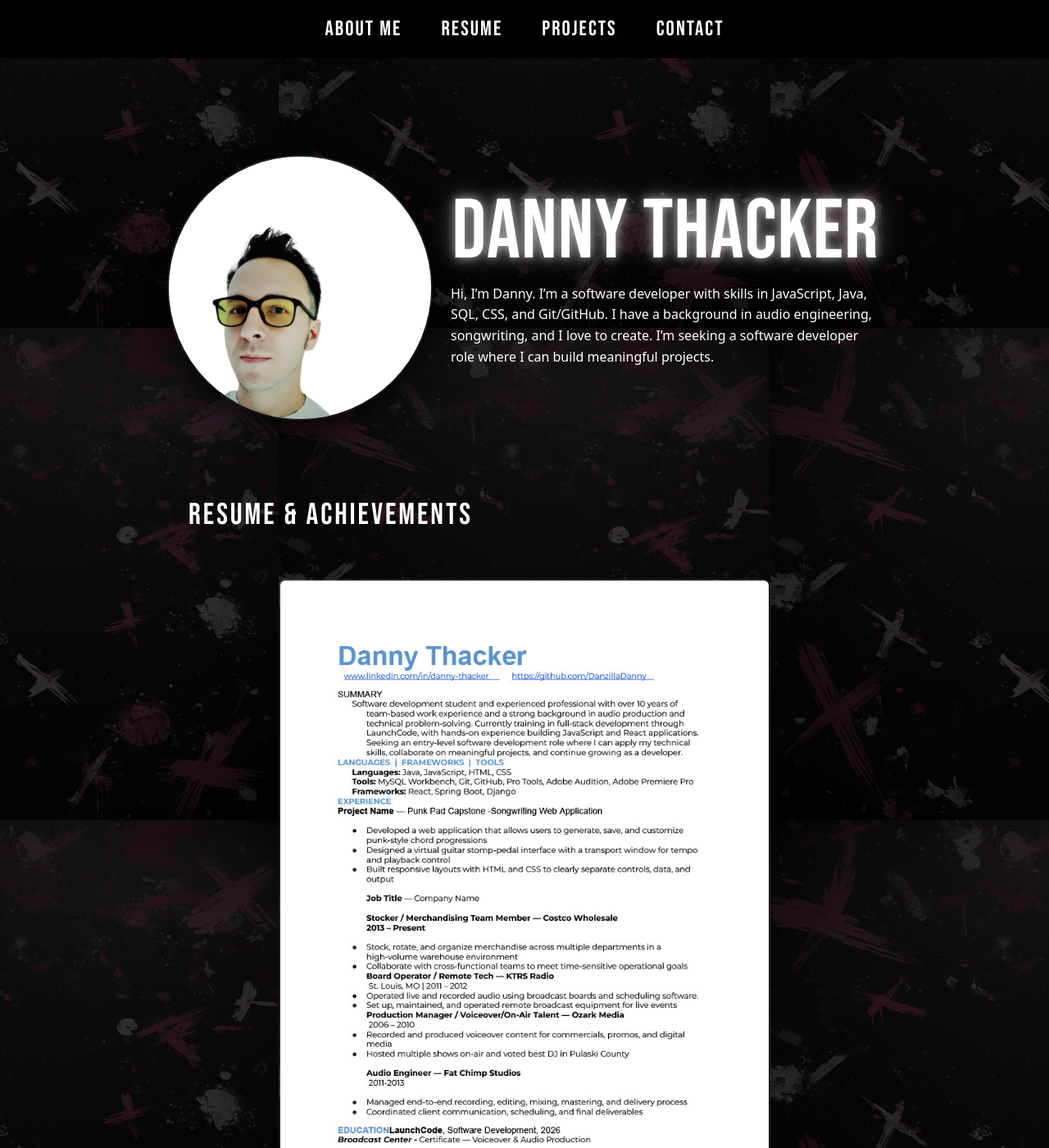
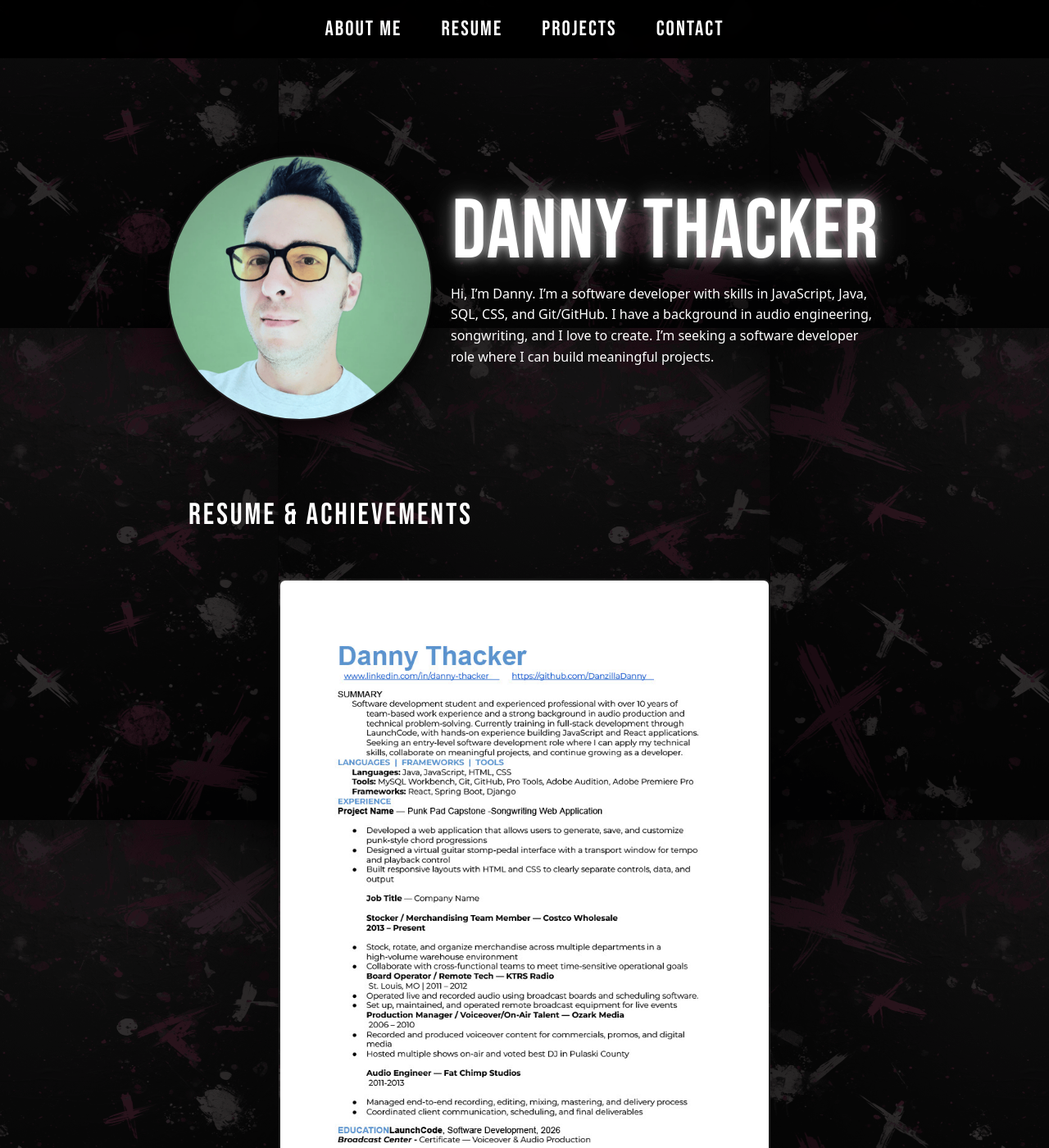
Before and after one commit to DanzillaDanny/DanzillaDanny.github.io, a Jekyll site: the page built from index.md, in a window 1280 px wide and 1400 px high. Shown: the whole window at 82% size. Built offline with Jekyll 4.4.1, drawn with Linux system fonts in a browser that asks for light colours.

Commit message:
replaced profile pic file

```diff
--- a/assets/index.css
+++ b/assets/index.css
@@ -142,7 +142,6 @@ body::before {
 }
 
 .profile-wrap {
-  background-color: var(--surf-green);
   width: 320px;
   height: 320px;
   border-radius: 50%;
@@ -235,7 +234,7 @@ body::before {
   display: block;
 
   object-fit: cover;
-  object-position: 58% 35%;
+  object-position: center;
 
   max-width: none;
   aspect-ratio: auto;
@@ -349,7 +348,6 @@ margin: 0;
 
   padding: 0;
   margin: 0;
-  background-color: var(--surf-green);
 
   box-shadow:
     0 14px 28px rgba(0,0,0,0.6),
@@ -359,7 +357,7 @@ margin: 0;
 .profile-pic{
   width: 100%;
   height: 100%;
-  object-position: 58% 35%;
+  object-position: center;
   display: block;
 
   object-fit: cover;
```
Also changed, not shown: assets/Profile_picture.png.
